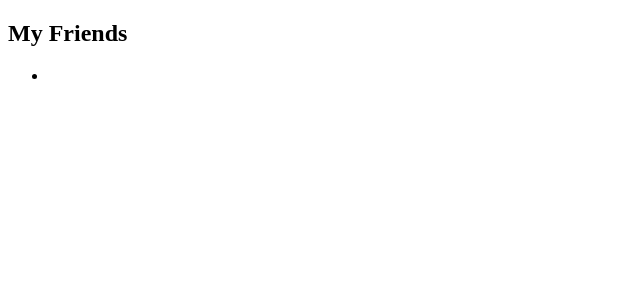
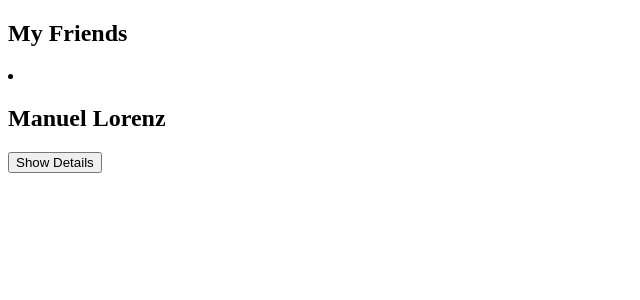
Before and after one commit to Manojlovic1998/vue-friends-app, a Vue app: page / in a window 1280 px wide. Shown: the top 300 px of the page, without its empty margins (0-640 px from the left). Built offline with nearby package versions, Linux system fonts and the light colour scheme.

Commit message:
Add FriendContact comp to the app template and to the app before mount

```diff
--- a/src/App.vue
+++ b/src/App.vue
@@ -1,9 +1,7 @@
 <template>
   <section>
     <h2>My Friends</h2>
-    <ul>
-      <li></li>
-    </ul>
+    <friend-contact></friend-contact>
   </section>
 </template>
 
```
Also changed, not shown: src/main.js (+8 -3 lines).
